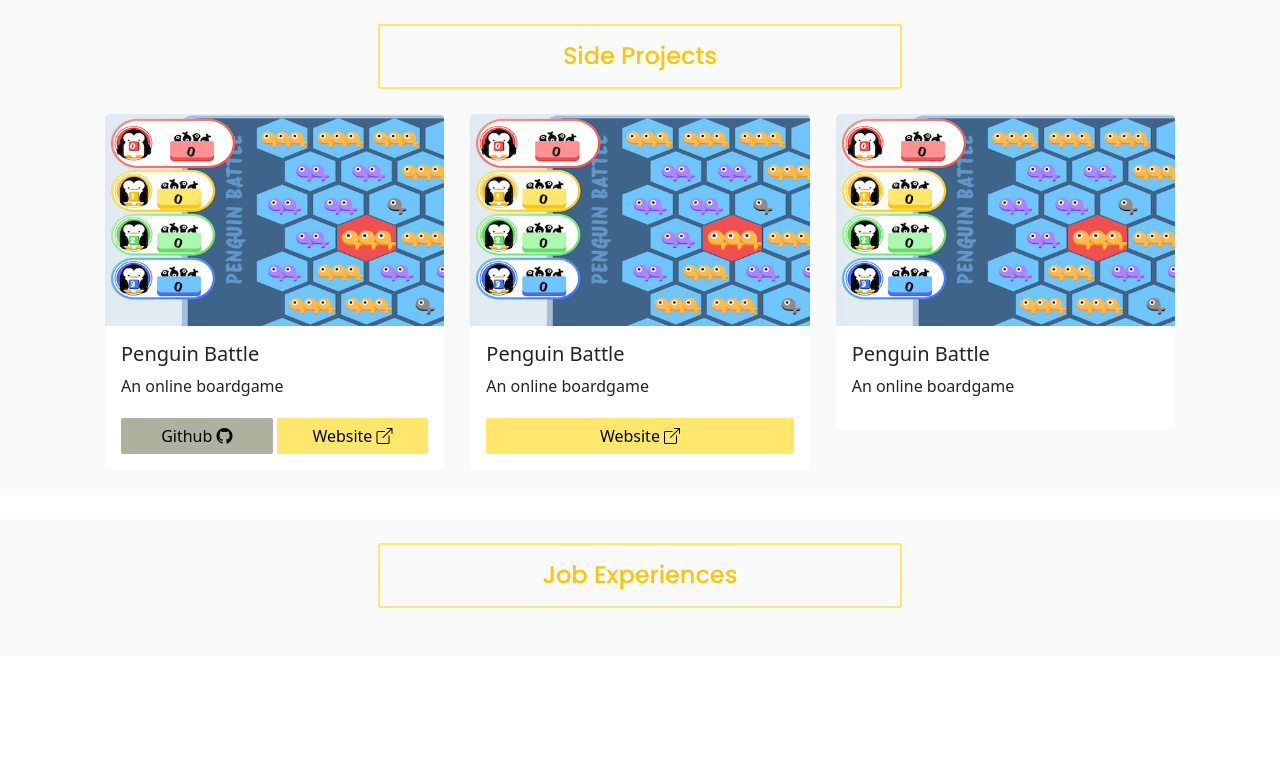
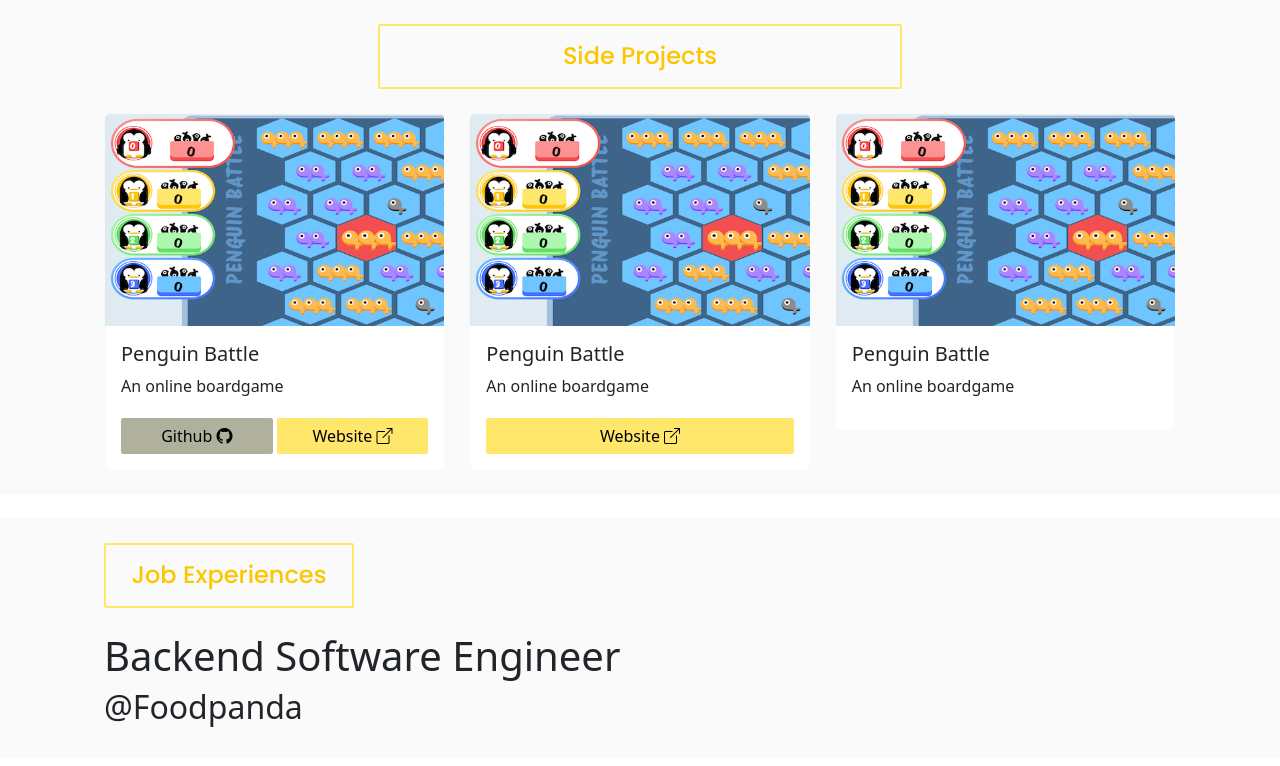
Before and after one commit to yuhueilee/wendyfolio, a React (Create React App) app: page / in a window 1280 px wide. Shown: the top 766 px of the page. Built offline with nearby package versions, Linux system fonts and the light colour scheme.

Commit message:
Implement list component, import list in experience component

```diff
--- a/src/components/experience/index.tsx
+++ b/src/components/experience/index.tsx
@@ -1,14 +1,23 @@
-import { Col, Container, Row } from 'react-bootstrap';
+import { Container, Row } from 'react-bootstrap';
+
+import { ListContent } from '../../types';
+import List from '../list';
 
 const experience = () => {
+    const jobLists: Array<ListContent> = [
+        {
+            title: "Backend Software Engineer",
+            subTitle: "@Foodpanda",
+            duration: "Jun 2022 ~ Dec 2023",
+            description: "Implemented...",
+        },
+    ];
+
     return (
         <Container>
-            <Row key={0}>
-                <Col className="d-flex justify-content-center">
-                    <h2 className="title">Job Experiences</h2>
-                </Col>
+            <Row sm={1} md={1} lg={2}>
+                <List title="Job Experiences" contents={jobLists} />
             </Row>
-            <Row key={1}></Row>
         </Container>
     );
 };
--- /dev/null
+++ b/src/components/list/index.tsx
@@ -0,0 +1,28 @@
+import { Col } from 'react-bootstrap';
+
+import { ListContent } from '../../types';
+
+function List({
+    title,
+    contents,
+}: {
+    title: string;
+    contents: Array<ListContent>;
+}): JSX.Element {
+    const items = contents.map((list, index) => {
+        return (
+            <div key={index}>
+                <h1>{list.title}</h1>
+                <h2>{list.subTitle}</h2>
+            </div>
+        );
+    });
+    return (
+        <Col>
+            <h2 className="title">{title}</h2>
+            {items}
+        </Col>
+    );
+}
+
+export default List;
```
Also changed, not shown: src/types/index.ts (+7 -0 lines), src/components/list/index.scss (added).
